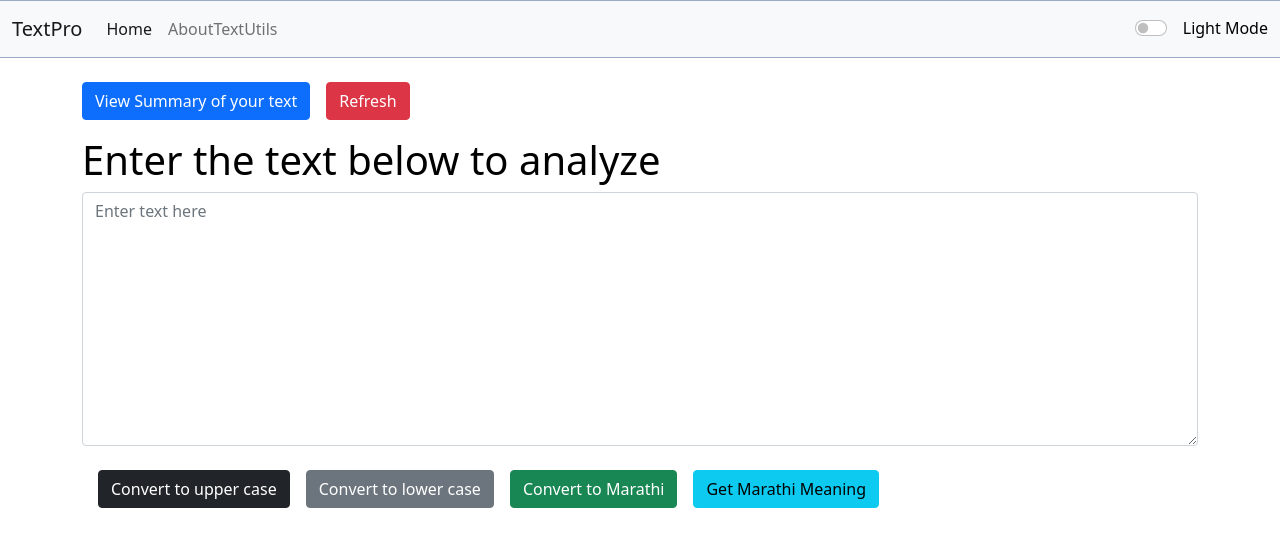
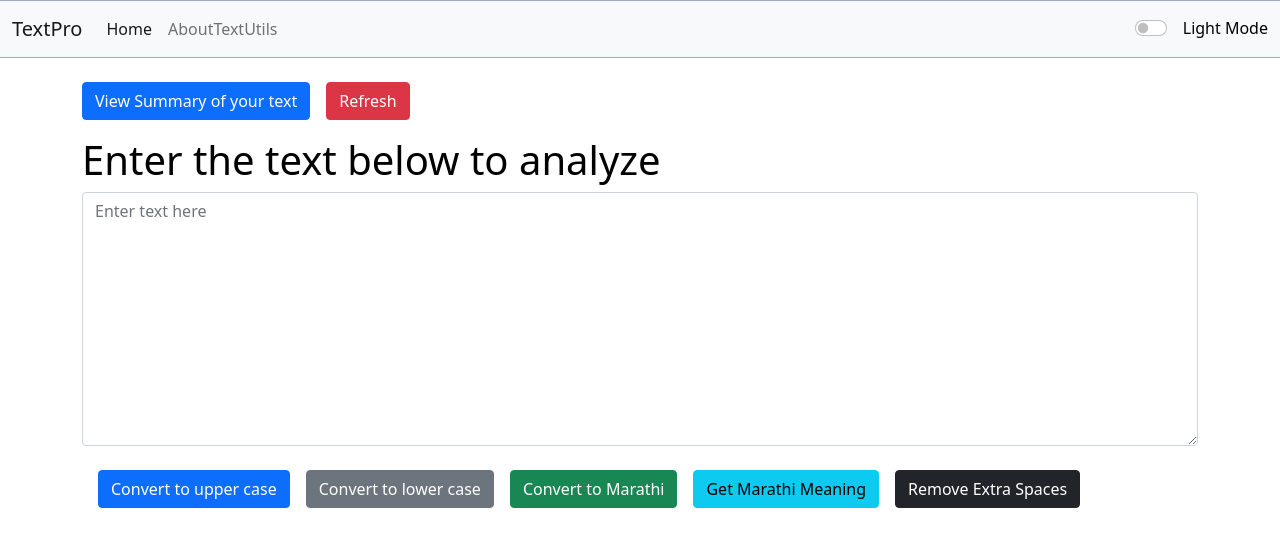
Before and after one commit to Dattadhongade/TextPro-React, a React (Vite) app: page / in a window 1280 px wide. Shown: the top 546 px of the page. Built offline with nearby package versions, Linux system fonts and the light colour scheme.

Commit message:
adde remove extra spases btn

```diff
--- a/src/components/TextForm.jsx
+++ b/src/components/TextForm.jsx
@@ -53,6 +53,11 @@ export default function TextForm(props) {
     setText(e.target.value);
   };
   // ================================================================================//
+
+  const handleRemoveExtraSpaces = () => {
+    let newText = text.split(/\s+/).join(" ").trim();
+    setText(newText);
+  };
 
   // ================================================================================//
   //   Google API used to convert text in marathi
@@ -171,7 +176,7 @@ export default function TextForm(props) {
             placeholder="Enter text here"
           />
         </div>
-        <button className="btn btn-dark ms-3 mt-2" onClick={handleUpClick}>
+        <button className="btn btn-primary ms-3 mt-2" onClick={handleUpClick}>
           Convert to upper case
         </button>
         <button
@@ -192,6 +197,12 @@ export default function TextForm(props) {
         >
           Get Marathi Meaning
         </button>
+        <button
+          className="btn  btn-dark ms-3 mt-2 "
+          onClick={handleRemoveExtraSpaces}
+        >
+          Remove Extra Spaces
+        </button>
       </div>
     </>
   );
```
